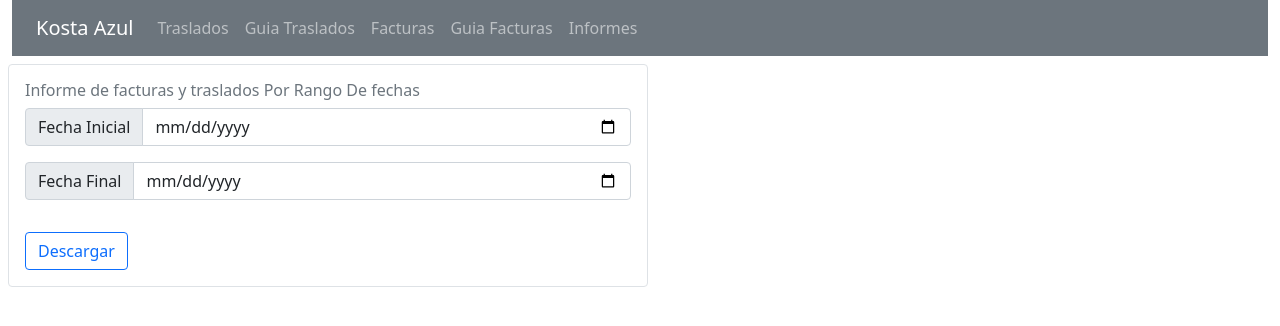
After one commit to danielvillamorales/cdks_transportadora, a Django app: page /informes/ in a window 1280 px wide. The commit adds this page. Shown: the top 326 px of the page. Run offline with Django 5.2, Linux system fonts and the light colour scheme.

Commit message:
informes

```diff
--- a/cdktransportadora/cdktransportadora/urls.py
+++ b/cdktransportadora/cdktransportadora/urls.py
@@ -33,6 +33,7 @@ from facturacion.views import (
     actualizar_cajas_facturas,
     descargar_excel_rango_fechas_facturas,
     ver_facturas_llenados,
+    informes,
 )
 
 urlpatterns = [
@@ -74,6 +75,7 @@ urlpatterns = [
         ver_facturas_llenados,
         name="ver_facturas_llenadas",
     ),
+    path("informes/", informes, name="informes"),
 ]
 
 urlpatterns += static(settings.MEDIA_URL, document_root=settings.MEDIA_ROOT)
--- /dev/null
+++ b/cdktransportadora/facturacion/templates/informes.html
@@ -0,0 +1,22 @@
+{% extends "layout.html" %} {% load static %} {% block content %}
+<div class="col-6 p-3 border rounded m-2">
+  <h6 class="text-secondary">Informe de facturas y traslados Por Rango De fechas</h6>
+  <form method="post">
+    {% csrf_token %}
+    <div class="input-group mb-3">
+      <span class="input-group-text" id="basic-addon1">Fecha Inicial</span>
+      <input type="date" class="form-control" placeholder="Fecha Inicial" aria-label="Username"
+        aria-describedby="basic-addon1" id="fecha_inicio" name="fecha_inicio">
+    </div>
+
+    <div class="input-group mb-3">
+      <span class="input-group-text" id="basic-addon1">Fecha Final</span>
+      <input type="date" class="form-control" placeholder="Fecha Final" aria-label="Username"
+        aria-describedby="basic-addon1" id="fecha_fin" name="fecha_fin">
+    </div>
+
+    <button class="btn btn-outline-primary mt-3" type="submit">Descargar</button>
+  </form>
+
+</div>
+{% endblock %}
--- a/cdktransportadora/facturacion/views.py
+++ b/cdktransportadora/facturacion/views.py
@@ -9,6 +9,8 @@ from django.contrib.auth.models import Group, Permission, User
 import openpyxl
 from io import BytesIO
 from django.contrib.auth.decorators import login_required, permission_required
+from movimientos.models import EstadosTraslados
+from django.db.models import Value, CharField
 
 
 @login_required
@@ -246,3 +248,153 @@ def descargar_excel_rango_fechas_facturas(request):
 
 
 # Create your views here.
+
+
+def informes(request):
+    if request.method == "POST":
+        fecha_inicio = request.POST.get("fecha_inicio")
+        fecha_final = request.POST.get("fecha_fin")
+        facturas = (
+            EstadoFacturas.objects.filter(
+                fecha_generado__gte=fecha_inicio, fecha_generado__lte=fecha_final
+            )
+            .annotate(
+                tipo=Value("Factura", output_field=CharField()),
+                total_cajas=F("numero_cajas_1")
+                + F("numero_cajas_2")
+                + F("numero_cajas_3"),
+            )
+            .values(
+                "tipo",
+                "factura__factura",
+                "factura__fecha",
+                "factura__nit",
+                "factura__tercero",
+                "factura__ciudad",
+                "factura__direccion",
+                "trasportadora__descripcion",
+                "fecha_generado",
+                "numero_cajas_1",
+                "numero_cajas_2",
+                "numero_cajas_3",
+                "total_cajas",
+            )
+        )
+
+        traslados = (
+            EstadosTraslados.objects.filter(
+                fecha_generado__gte=fecha_inicio, fecha_generado__lte=fecha_final
+            )
+            .annotate(
+                tipo=Value("Factura", output_field=CharField()),
+                total_cajas=F("numero_cajas_1")
+                + F("numero_cajas_2")
+                + F("numero_cajas_3"),
+            )
+            .values(
+                "tipo",
+                "traslado__numero",
+                "traslado__fecha",
+                "traslado__bodega_destino",
+                "traslado__bodega_destino_desc",
+                "traslado__ciudad",
+                "traslado__bodega_destino_direccion",
+                "trasportadora__descripcion",
+                "fecha_generado",
+                "numero_cajas_1",
+                "numero_cajas_2",
+                "numero_cajas_3",
+                "total_cajas",
+            )
+        )
+        # print("facturas")
+        # validar_tipos(facturas)
+        # print("traslados")
+        # validar_tipos(traslados)
+        union = unir_data(facturas, traslados)
+        return descargar_historico_excel(union)
+
+    return render(request, "informes.html")
+
+
+def unir_data(facturas, traslados):
+    lista = []
+
+    for f in facturas:
+        lista.append(
+            [
+                f.get("tipo"),
+                f.get("factura__factura"),
+                f.get("factura__fecha"),
+                str(f.get("factura__nit")),
+                f.get("factura__tercero"),
+                f.get("factura__ciudad"),
+                f.get("factura__direccion"),
+                f.get("trasportadora__descripcion"),
+                f.get("fecha_generado"),
+                f.get("numero_cajas_1"),
+                f.get("numero_cajas_2"),
+                f.get("numero_cajas_3"),
+                f.get("total_cajas"),
+            ]
+        )
+    for t in traslados:
+        lista.append(
+            [
+                t.get("tipo"),
+                t.get("traslado__numero"),
+                t.get("traslado__fecha"),
+                t.get("traslado__bodega_destino"),
+                t.get("traslado__bodega_destino_desc"),
+                t.get("traslado__ciudad"),
+                t.get("traslado__bodega_destino_direccion"),
+                t.get("trasportadora__descripcion"),
+                t.get("fecha_generado"),
+                t.get("numero_cajas_1"),
+                t.get("numero_cajas_2"),
+                t.get("numero_cajas_3"),
+                t.get("total_cajas"),
+            ]
+        )
+    return lista
+
+
+def descargar_historico_excel(data):
+    wb = openpyxl.Workbook()
+    ws = wb.active
+    if ws is None:
+        return ValueError({"error": "no se pudo generar el excel"})
+    ws.title = "Informe De Facturas y Traslados Generados"
+    ws.append(
+        [
+            "tipo",
+            "numero",
+            "fecha",
+            "nit_o_bodega",
+            "tercero",
+            "ciudad",
+            "direccion",
+            "transportadora",
+            "fecha_generado",
+            "cajas_1",
+            "cajas_2",
+            "cajas_3",
+            "total_cajas",
+        ]
+    )
+    for d in data:
+        ws.append(d)
+    excel = BytesIO()
+    wb.save(excel)
+    response = HttpResponse(content_type="application/ms-excel")
+    response["Content-Disposition"] = (
+        "attachment; filename=Facturas_Traslados_Generados.xlsx"
+    )
+    response.write(excel.getvalue())
+    return response
+
+
+def validar_tipos(union):
+    for item in union:
+        for key, value in item.items():
+            print(f"Campo: {key}, Tipo: {type(value)}")
--- a/cdktransportadora/movimientos/templates/layout.html
+++ b/cdktransportadora/movimientos/templates/layout.html
@@ -1,15 +1,12 @@
 <!DOCTYPE html>
 <html lang="es">
+
 <head>
   <meta charset="UTF-8" />
   <meta name="viewport" content="width=device-width, initial-scale=1.0" />
   <title>Administracion de Traslados y Despachos Kosta Azul</title>
-    <link
-      href="https://cdn.jsdelivr.net/npm/bootstrap@5.0.2/dist/css/bootstrap.min.css"
-      rel="stylesheet"
-      integrity="sha384-EVSTQN3/azprG1Anm3QDgpJLIm9Nao0Yz1ztcQTwFspd3yD65VohhpuuCOmLASjC"
-      crossorigin="anonymous"
-    />
+  <link href="https://cdn.jsdelivr.net/npm/bootstrap@5.0.2/dist/css/bootstrap.min.css" rel="stylesheet"
+    integrity="sha384-EVSTQN3/azprG1Anm3QDgpJLIm9Nao0Yz1ztcQTwFspd3yD65VohhpuuCOmLASjC" crossorigin="anonymous" />
   <style>
     .input-container label {
       display: block;
@@ -47,50 +44,31 @@
   <div class="container-fluid">
     <div class="row">
       <div class="col-12">
-          <nav class="navbar navbar-expand-lg navbar-light bg-light">
+        <nav class="navbar navbar-expand-lg navbar-dark bg-secondary">
           <div class="container-fluid">
-              <a class="navbar-brand" href="#">Ka</a>
-              <button
-                class="navbar-toggler"
-                type="button"
-                data-bs-toggle="collapse"
-                data-bs-target="#navbarNav"
-                aria-controls="navbarNav"
-                aria-expanded="false"
-                aria-label="Toggle navigation"
-              >
+            <a class="navbar-brand text-ligth" href="#">Kosta Azul</a>
+            <button class="navbar-toggler" type="button" data-bs-toggle="collapse" data-bs-target="#navbarNav"
+              aria-controls="navbarNav" aria-expanded="false" aria-label="Toggle navigation">
               <span class="navbar-toggler-icon"></span>
             </button>
             <div class="collapse navbar-collapse" id="navbarNav">
               <ul class="navbar-nav">
                 <li class="nav-item">
-                    <a
-                      class="nav-link"
-                      aria-current="page"
-                      href="{% url 'ver_traslados' %}"
-                      >traslados</a
-                    >
+                  <a class="nav-link" aria-current="page" href="{% url 'ver_traslados' %}">Traslados</a>
                 </li>
                 <li class="nav-item">
-                    <a
-                      class="nav-link"
-                      href="{% url 'ver_traslados_llenados' %}"
-                      >generacion guia traslados</a
-                    >
+                  <a class="nav-link" href="{% url 'ver_traslados_llenados' %}">Guia Traslados</a>
                 </li>
                 <li class="nav-item">
-                    <a class="nav-link" href="{% url 'ver_facturas' %}"
-                      >Facturas</a
-                    >
+                  <a class="nav-link" href="{% url 'ver_facturas' %}">Facturas</a>
                 </li>
                 <li class="nav-item">
-                    <a
-                      class="nav-link"
-                      href="{% url 'ver_facturas_llenadas' %}"
-                      tabindex="-1"
-                      aria-disabled="true"
-                      >Generacion guia Facturas</a
-                    >
+                  <a class="nav-link" href="{% url 'ver_facturas_llenadas' %}" tabindex="-1" aria-disabled="true">Guia
+                    Facturas</a>
+                </li>
+                <li class="nav-item">
+                  <a class="nav-link" href="{% url 'informes' %}" tabindex="-1" aria-disabled="true">
+                    Informes</a>
                 </li>
               </ul>
             </div>
@@ -100,17 +78,9 @@
       <div class="col-12">
         {% if messages %} {% for message in messages %}
         <ul>
-            <li
-              {%
-              if
-              message.tags
-              %}
+          <li {% if message.tags %}
             class="alert alert-{%if message.tags == 'error' %}danger{% else %}{{ message.tags }} {%endif%}  alert-dismissible fade show"
-              {%
-              endif
-              %}
-              role="alert"
-            >
+            {% endif %} role="alert">
             {{ message }}
           </li>
         </ul>
@@ -120,14 +90,9 @@
     </div>
   </div>
 </body>
-  <script
-    src="https://cdn.jsdelivr.net/npm/@popperjs/core@2.9.2/dist/umd/popper.min.js"
-    integrity="sha384-IQsoLXl5PILFhosVNubq5LC7Qb9DXgDA9i+tQ8Zj3iwWAwPtgFTxbJ8NT4GN1R8p"
-    crossorigin="anonymous"
-  ></script>
-  <script
-    src="https://cdn.jsdelivr.net/npm/bootstrap@5.0.2/dist/js/bootstrap.min.js"
-    integrity="sha384-cVKIPhGWiC2Al4u+LWgxfKTRIcfu0JTxR+EQDz/bgldoEyl4H0zUF0QKbrJ0EcQF"
-    crossorigin="anonymous"
-  ></script>
+<script src="https://cdn.jsdelivr.net/npm/@popperjs/core@2.9.2/dist/umd/popper.min.js"
+  integrity="sha384-IQsoLXl5PILFhosVNubq5LC7Qb9DXgDA9i+tQ8Zj3iwWAwPtgFTxbJ8NT4GN1R8p" crossorigin="anonymous"></script>
+<script src="https://cdn.jsdelivr.net/npm/bootstrap@5.0.2/dist/js/bootstrap.min.js"
+  integrity="sha384-cVKIPhGWiC2Al4u+LWgxfKTRIcfu0JTxR+EQDz/bgldoEyl4H0zUF0QKbrJ0EcQF" crossorigin="anonymous"></script>
+
 </html>
```
Lines whose indentation alone changed are shown as unchanged.
